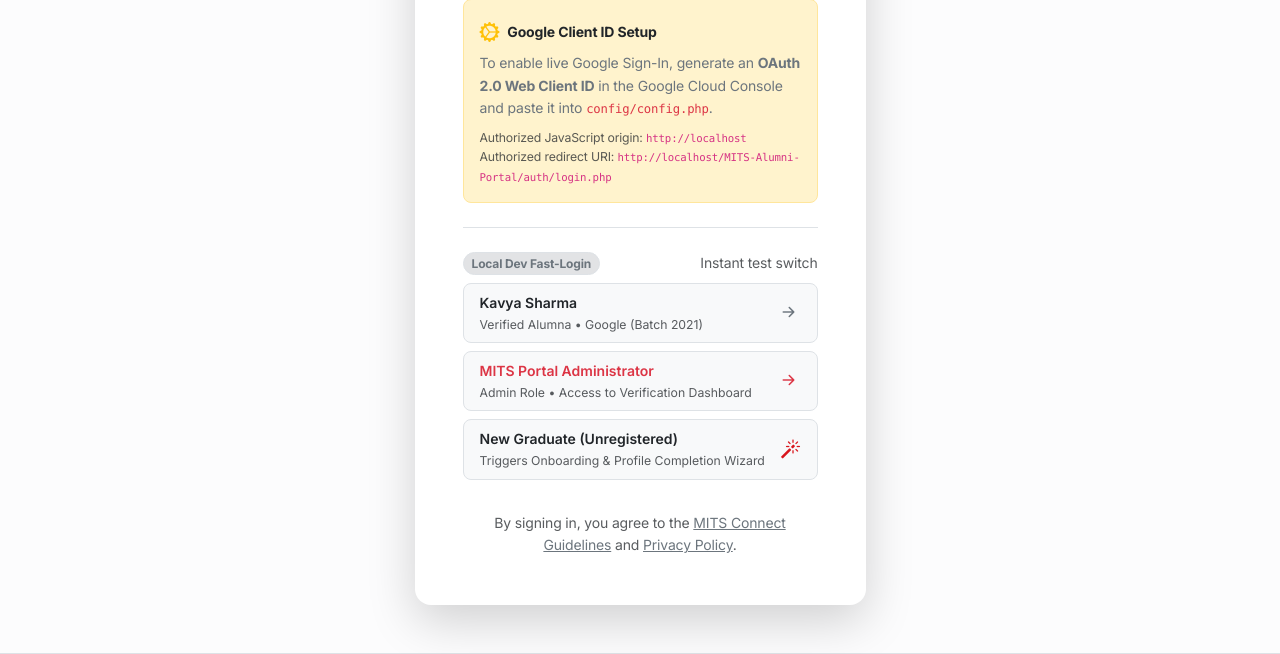
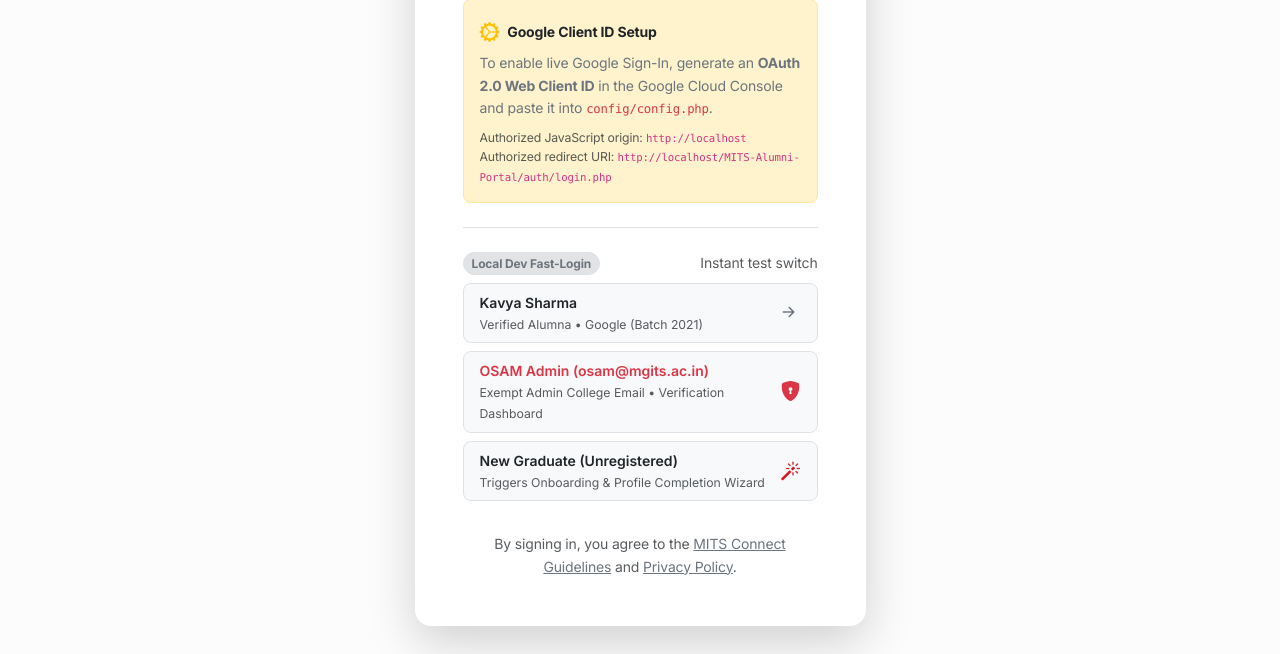
Before and after one commit to AnirudhJBhatt/MITS-Alumni-Portal, a PHP site: page /MITS-Alumni-Portal/auth/login in a window 1280 px wide. Shown: the part 538-1192 px from the top of the page. Run offline with PHP 8.4, Linux system fonts and the light colour scheme; some libraries are stand-ins or nearby versions.

Commit message:
MITS-Alumni-Portal

```diff
--- a/auth/login.php
+++ b/auth/login.php
@@ -120,12 +120,12 @@ include_once __DIR__ . '/../includes/header.php';
                                 </div>
                                 <i class="bi bi-arrow-right-short fs-4 text-secondary"></i>
                             </button>
-                            <button type="button" onclick="signInAsDemo('admin@mits.ac.in')" class="btn btn-sm btn-light border text-start d-flex align-items-center justify-content-between py-2 px-3 rounded-3">
+                            <button type="button" onclick="signInAsDemo('osam@mgits.ac.in')" class="btn btn-sm btn-light border text-start d-flex align-items-center justify-content-between py-2 px-3 rounded-3">
                                 <div>
-                                    <div class="fw-semibold text-danger">MITS Portal Administrator</div>
-                                    <small class="text-muted">Admin Role • Access to Verification Dashboard</small>
+                                    <div class="fw-semibold text-danger">OSAM Admin (osam@mgits.ac.in)</div>
+                                    <small class="text-muted">Exempt Admin College Email • Verification Dashboard</small>
                                 </div>
-                                <i class="bi bi-arrow-right-short fs-4 text-danger"></i>
+                                <i class="bi bi-shield-lock-fill fs-5 text-danger"></i>
                             </button>
                             <button type="button" onclick="signInAsDemo('new.alumnus@gmail.com')" class="btn btn-sm btn-light border text-start d-flex align-items-center justify-content-between py-2 px-3 rounded-3">
                                 <div>
--- a/config/config.php
+++ b/config/config.php
@@ -51,8 +51,11 @@ define('ALLOWED_IMAGE_TYPES', ['image/jpeg', 'image/png', 'image/webp', 'image/g
 define('GOOGLE_CLIENT_ID', env('GOOGLE_CLIENT_ID', 'YOUR_GOOGLE_CLIENT_ID.apps.googleusercontent.com'));
 define('GOOGLE_CLIENT_SECRET', env('GOOGLE_CLIENT_SECRET', ''));
 
-// 6. Super Administrator Email
-define('SUPER_ADMIN_EMAIL', env('SUPER_ADMIN_EMAIL', 'admin@mits.ac.in'));
+// 6. Super Administrator Email(s)
+$raw_admins = (string)env('SUPER_ADMIN_EMAIL', 'osam@mgits.ac.in,admin@mits.ac.in');
+$parsed_admins = array_values(array_filter(array_map('trim', explode(',', strtolower($raw_admins)))));
+define('SUPER_ADMIN_EMAILS', !empty($parsed_admins) ? $parsed_admins : ['osam@mgits.ac.in', 'admin@mits.ac.in']);
+define('SUPER_ADMIN_EMAIL', SUPER_ADMIN_EMAILS[0] ?? 'osam@mgits.ac.in');
 
 // 7. Email Domain Restriction Policy
 $raw_domains = (string)env('COLLEGE_EMAIL_DOMAINS', 'mgits.ac.in,mits.ac.in');
--- a/database/seed.sql
+++ b/database/seed.sql
@@ -6,10 +6,11 @@ USE `mits_alumni_portal`;
 
 -- Insert Initial Admin and Sample Alumni Users
 INSERT INTO `users` (`id`, `google_id`, `email`, `full_name`, `avatar_url`, `role`, `status`) VALUES
-(1, 'google_admin_001', 'admin@mits.ac.in', 'MITS Portal Administrator', 'https://ui-avatars.com/api/?name=Admin+MITS&background=1e3a8a&color=ffffff&bold=true&size=128', 'admin', 'verified'),
+(1, 'google_admin_001', 'osam@mgits.ac.in', 'OSAM MITS Administrator', 'https://ui-avatars.com/api/?name=OSAM+Admin&background=1e3a8a&color=ffffff&bold=true&size=128', 'admin', 'verified'),
 (2, 'google_alumni_002', 'kavya.sharma@example.com', 'Kavya Sharma', 'https://images.unsplash.com/photo-1494790108377-be9c29b29330?w=150', 'alumni', 'verified'),
 (3, 'google_alumni_003', 'rahul.reddy@example.com', 'Rahul Reddy', 'https://images.unsplash.com/photo-1507003211169-0a1dd7228f2d?w=150', 'alumni', 'verified'),
-(4, 'google_alumni_004', 'priya.nair@example.com', 'Priya Nair', 'https://images.unsplash.com/photo-1534528741775-53994a69daeb?w=150', 'alumni', 'verified')
+(4, 'google_alumni_004', 'priya.nair@example.com', 'Priya Nair', 'https://images.unsplash.com/photo-1534528741775-53994a69daeb?w=150', 'alumni', 'verified'),
+(5, 'google_admin_002', 'admin@mits.ac.in', 'MITS Portal Administrator', 'https://ui-avatars.com/api/?name=Admin+MITS&background=1e3a8a&color=ffffff&bold=true&size=128', 'admin', 'verified')
 ON DUPLICATE KEY UPDATE `email` = VALUES(`email`);
 
 -- Insert Alumni Profiles
```
Also changed, not shown: auth/google-callback.php (+17 -7 lines), README.md, 1 other file.
